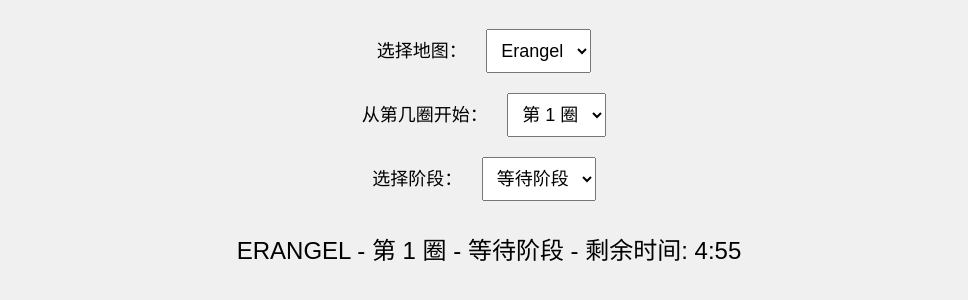
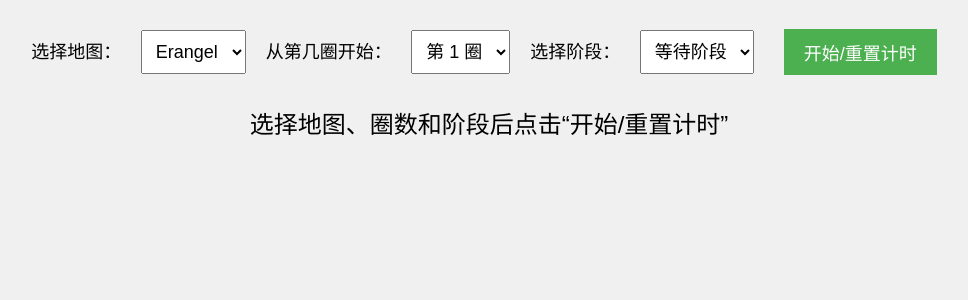
Before and after one commit to shinhwagk/pubg-zone, a plain HTML site: page index.html in a window 1280 px wide. Shown: the part 98-398 px from the top of the page, without its empty margins (151-1119 px from the left). Drawn offline with Linux system fonts and the light colour scheme.

Commit message:
Update index.html

```diff
--- a/index.html
+++ b/index.html
@@ -31,10 +31,30 @@
             font-size: 18px;
             margin-right: 5px;
         }
+        button {
+            font-size: 18px;
+            padding: 10px 20px;
+            margin: 10px;
+            background-color: #4CAF50;
+            color: white;
+            border: none;
+            cursor: pointer;
+        }
+        button:hover {
+            background-color: #45a049;
+        }
+        .options {
+            display: flex;
+            justify-content: center;
+            align-items: center;
+            flex-wrap: wrap;
+            gap: 10px;
+        }
     </style>
 </head>
 <body>
     <h1>PUBG 毒圈计时器</h1>
+    <div class="options">
         <div>
             <label for="mapSelect">选择地图：</label>
             <select id="mapSelect" onchange="updateCircles()">
@@ -44,7 +64,7 @@
         </div>
         <div>
             <label for="circleSelect">从第几圈开始：</label>
-        <select id="circleSelect" onchange="changeMap()">
+            <select id="circleSelect">
                 <option value="0">第 1 圈</option>
                 <option value="1">第 2 圈</option>
                 <option value="2">第 3 圈</option>
@@ -57,12 +77,14 @@
         </div>
         <div>
             <label for="phaseSelect">选择阶段：</label>
-        <select id="phaseSelect" onchange="changeMap()">
+            <select id="phaseSelect">
                 <option value="wait">等待阶段</option>
                 <option value="shrink">缩圈阶段</option>
             </select>
         </div>
-    <div id="timer">选择地图、圈数和阶段并等待游戏开始...</div>
+        <button onclick="startTimer()">开始/重置计时</button>
+    </div>
+    <div id="timer">选择地图、圈数和阶段后点击“开始/重置计时”</div>
     <div id="alert">毒圈即将缩小！请尽快进入安全区！</div>
 
     <script>
@@ -122,7 +144,6 @@
                 option.textContent = `第 ${i + 1} 圈`;
                 circleSelect.appendChild(option);
             }
-            changeMap();
         }
 
         // 更新计时器
@@ -163,8 +184,8 @@
             timeLeft--;
         }
 
-        // 切换地图、圈数或阶段
-        function changeMap() {
+        // 开始或重置计时器
+        function startTimer() {
             selectedMap = mapSelect.value;
             currentCircle = parseInt(circleSelect.value);
             isWaiting = phaseSelect.value === 'wait';
```
Lines whose indentation alone changed are shown as unchanged.
